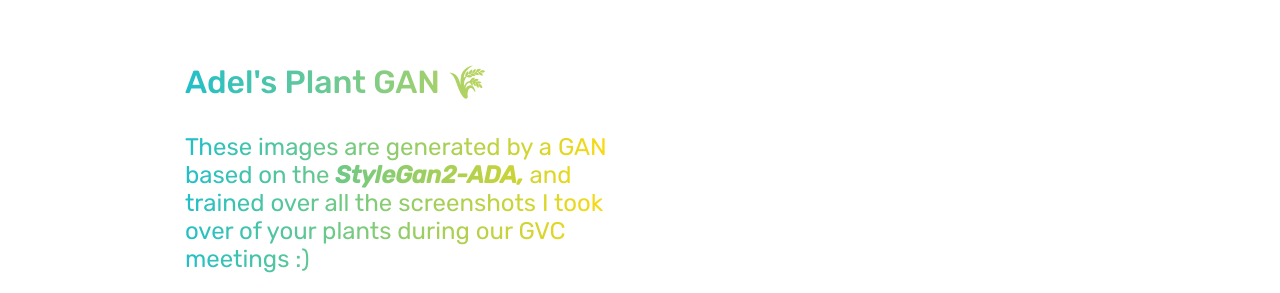
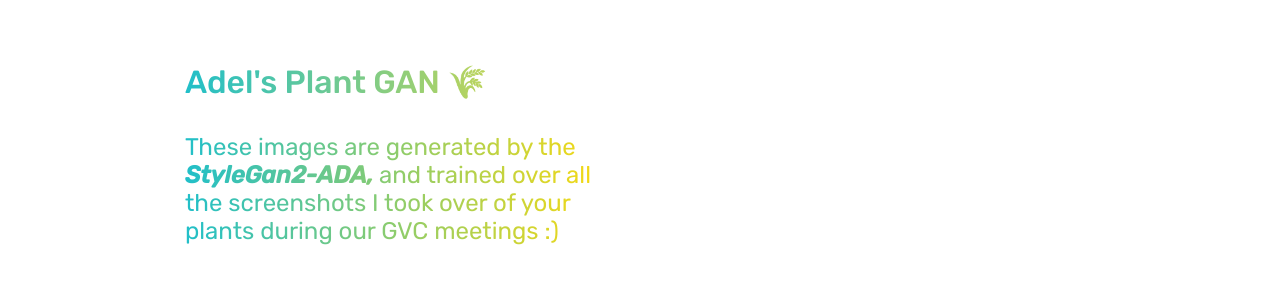
Before and after one commit to FifiXie/PlantGan, a plain HTML site: page index.html in a window 1280 px wide. Shown: the top 293 px of the page. Drawn offline with nearby package versions, Linux system fonts and the light colour scheme.

Commit message:
Update index.html

```diff
--- a/index.html
+++ b/index.html
@@ -17,7 +17,7 @@
 	<div class="parent">
 	<div class="title">
 		<p class="p1">Adel's Plant GAN &#x1F33E  </p>
-		<p class="p2">These images are generated by a GAN based on the <a href="https://github.com/NVlabs/stylegan2-ada"> <b><i>StyleGan2-ADA,</i></b> </a> and trained over all the screenshots I took over of your plants during our GVC meetings :)</p>
+		<p class="p2">These images are generated by the <a href="https://github.com/NVlabs/stylegan2-ada"> <b><i>StyleGan2-ADA,</i></b> </a> and trained over all the screenshots I took over of your plants during our GVC meetings :)</p>
 
 	</div>
 
```
